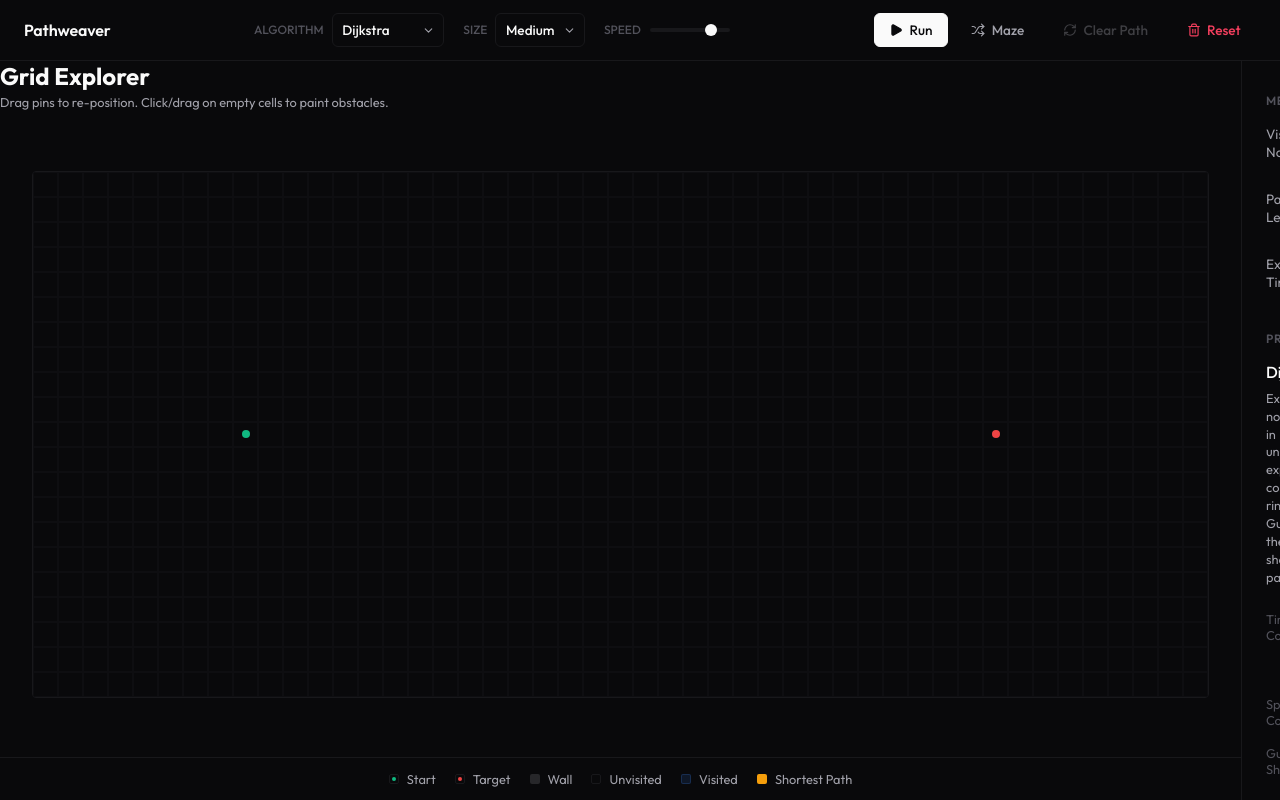
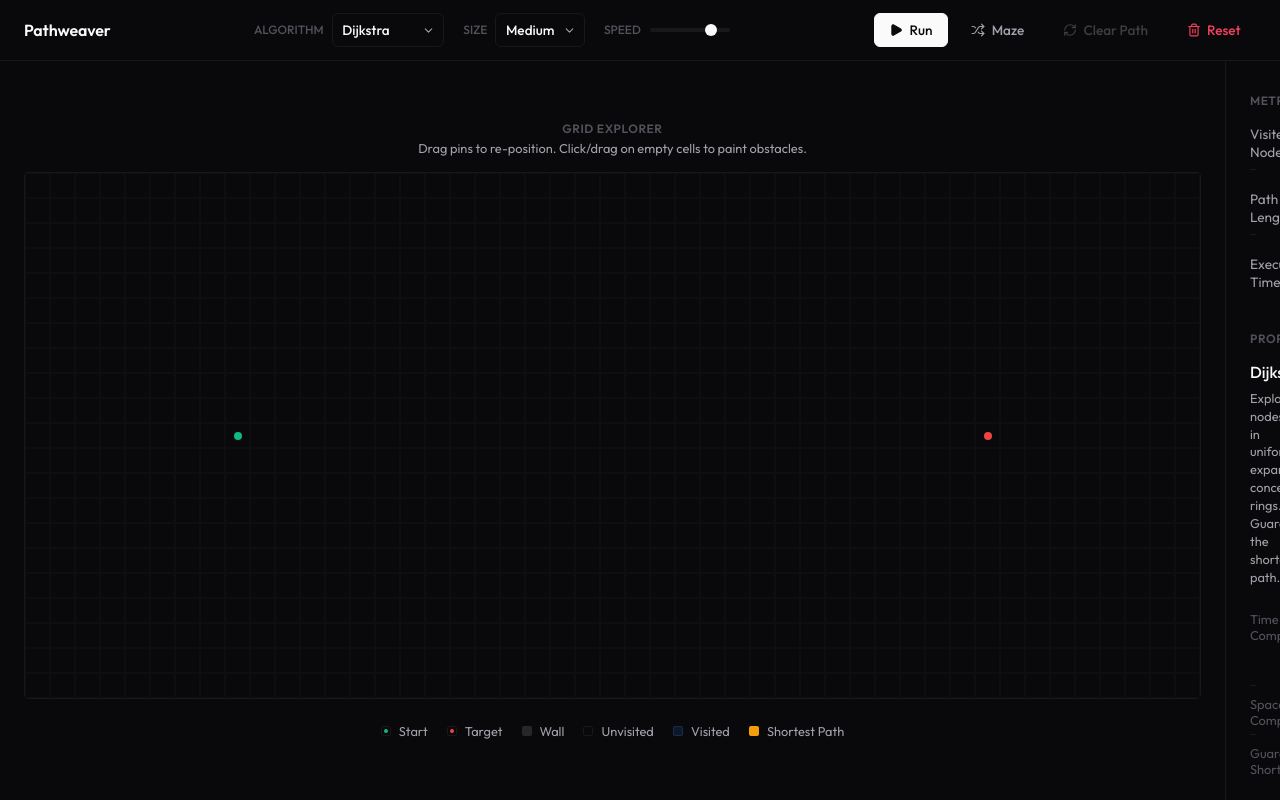
Before and after one commit to ArmanLidder/Pathweaver, a React (Vite) app: page / in a window 1280 px wide. Built offline with nearby package versions, Linux system fonts and the light colour scheme.

Commit message:
Position Grid Explorer header and Legend closer to the grid

```diff
--- a/src/App.jsx
+++ b/src/App.jsx
@@ -708,10 +708,11 @@ export default function App() {
       />
 
       <main className="main-content">
-        <section className="grid-panel glass-panel">
-          <div className="card-header">
-            <h2 className="card-title">Grid Explorer</h2>
-            <span style={{ fontSize: "0.8rem", color: "var(--text-secondary)" }}>
+        <section className="grid-panel">
+          <div className="grid-workspace">
+            <div className="grid-header">
+              <h2 className="grid-title">Grid Explorer</h2>
+              <span className="grid-subtitle">
                 Drag pins to re-position. Click/drag on empty cells to paint obstacles.
               </span>
             </div>
@@ -729,6 +730,7 @@ export default function App() {
             )}
 
             <Legend selectedAlgorithm={selectedAlgorithm} />
+          </div>
         </section>
 
         <Sidebar
--- a/src/index.css
+++ b/src/index.css
@@ -217,22 +217,54 @@ input[type="range"]::-webkit-slider-thumb:hover {
 }
 
 /* Grid layout */
+/* Grid Workspace Centering */
+.grid-workspace {
+  display: flex;
+  flex-direction: column;
+  align-items: center;
+  justify-content: center;
+  margin: auto;
+  padding: 1.5rem;
+  gap: 1rem;
+  max-width: 100%;
+  min-height: 0;
+}
+
+.grid-header {
+  display: flex;
+  flex-direction: column;
+  align-items: center;
+  gap: 0.25rem;
+  text-align: center;
+}
+
+.grid-title {
+  font-size: 0.75rem;
+  font-weight: 600;
+  text-transform: uppercase;
+  letter-spacing: 0.05em;
+  color: var(--text-muted);
+}
+
+.grid-subtitle {
+  font-size: 0.8rem;
+  color: var(--text-secondary);
+}
+
 .grid-container {
+  max-width: 100%;
+  overflow: auto;
+  border: 1px solid var(--border-color);
+  border-radius: 4px;
+  background: var(--bg-primary);
   display: flex;
   justify-content: center;
   align-items: center;
-  padding: 2rem;
-  width: 100%;
-  height: 100%;
-  overflow: auto;
-  background: var(--bg-primary);
 }
 
 .grid {
   display: grid;
   background: var(--bg-primary);
-  border: 1px solid var(--border-color);
-  border-radius: 4px;
   overflow: hidden;
 }
 
@@ -408,10 +440,9 @@ input[type="range"]::-webkit-slider-thumb:hover {
   display: flex;
   flex-wrap: wrap;
   gap: 1.2rem;
-  padding: 0.8rem 1.5rem;
-  border-top: 1px solid var(--border-color);
   justify-content: center;
   background: var(--bg-primary);
+  margin-top: 0.5rem;
 }
 
 .legend-item {
```
Lines whose indentation alone changed are shown as unchanged.
